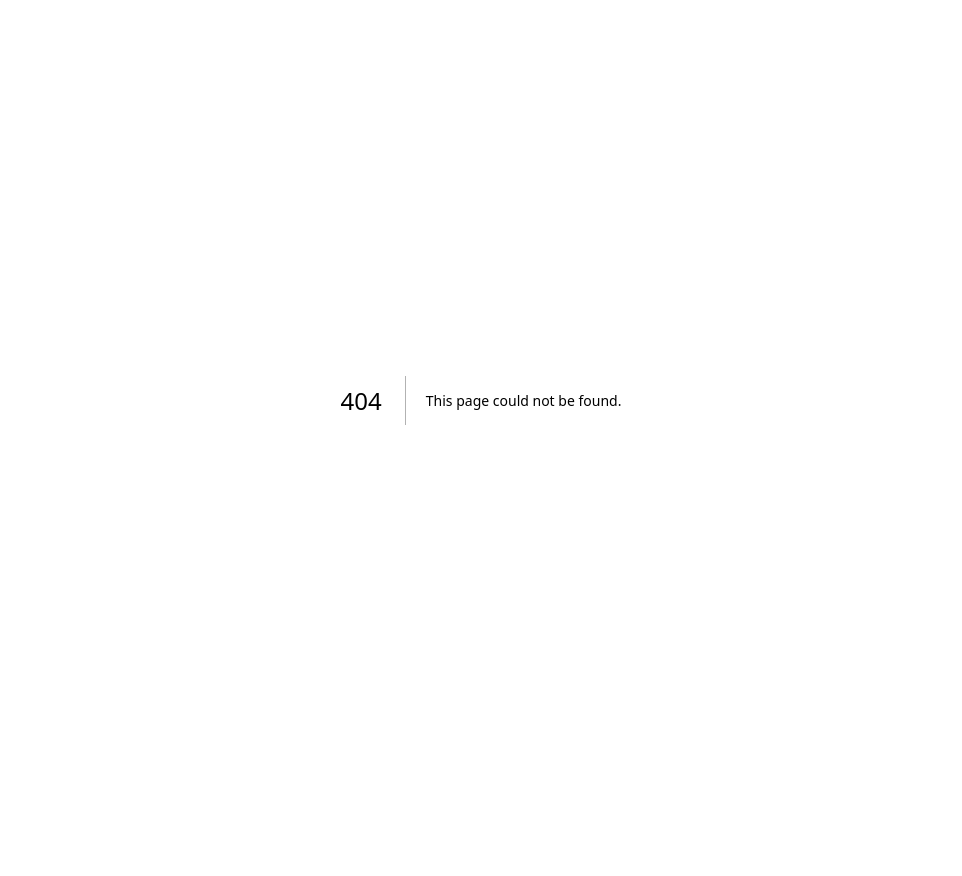
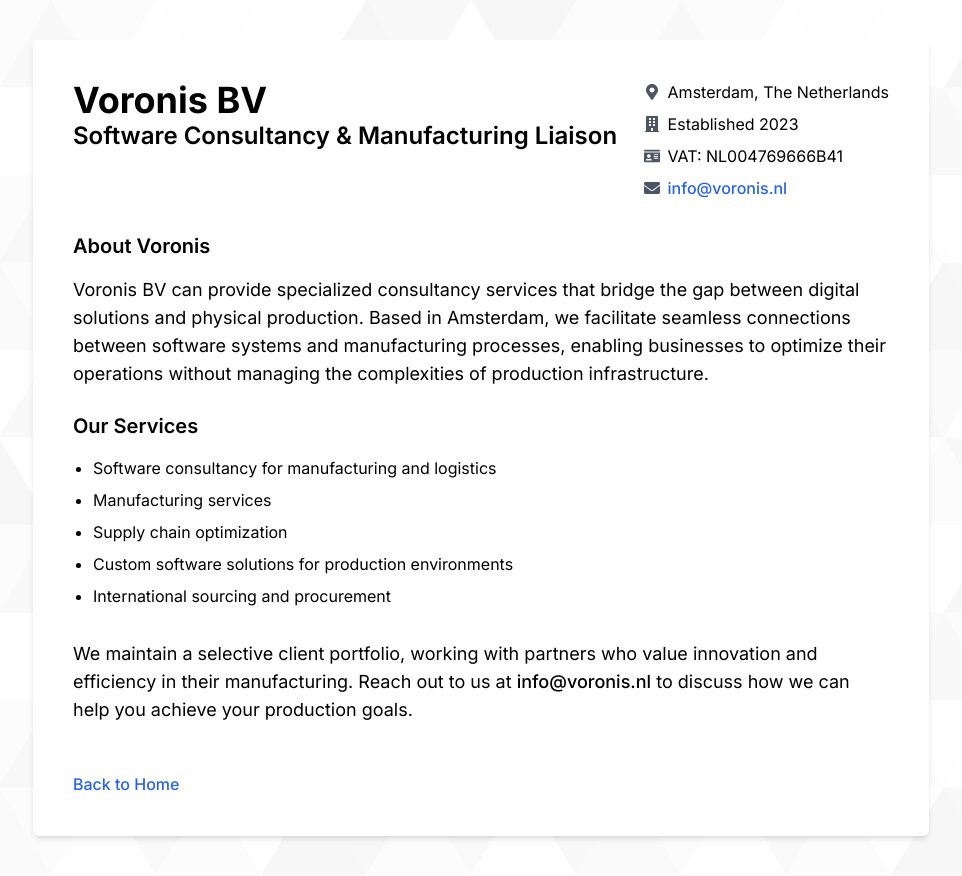
Before and after one commit to Foxona/foxona_cv, a Next.js app: page /voronis in a window 1280 px wide. Before the commit this address had no page. Shown: the whole page, without its empty margins (159-1121 px from the left). Before the commit the page ends 800 px from the top, so only its background shows below. Built offline with nearby package versions, Linux system fonts and the light colour scheme.

Commit message:
Add Voronis page

```diff
--- a/src/app/page.tsx
+++ b/src/app/page.tsx
@@ -1,12 +1,22 @@
 "use client";
 import Head from "next/head";
-import { FaTelegram, FaGithub, FaFilePdf, FaLinkedinIn } from "react-icons/fa";
+import Link from "next/link";
+import { FaGithub, FaFilePdf, FaLinkedinIn } from "react-icons/fa";
 
 const ExperienceSection = () => {
   const myExperiences = [
     {
+      title: "Self-Employed, Voronis BV",
+      href: "/voronis",
+      date: "Jan 2024 - Present",
+      description: [
+        "Developing software solutions for a FinTech startup focusing on gamified investment",
+        "Manufacturing liaison services, including sourcing and procurement",
+      ],
+    },
+    {
       title: "Fullstack Developer, VeiligWerk",
-      date: "Nov 2023 - Present",
+      date: "Nov 2023 - Dec 2024",
       description: [
         "Released the construction safety management application to clients, leading to improved safety compliance on construction sites",
         "Migrated a legacy PHP web app to a modern React + NodeJS/Express stack, enhancing usability and maintainability",
@@ -52,7 +62,9 @@ const ExperienceSection = () => {
       {myExperiences.map((experience) => (
         <div className="mb-5 px-0" key={experience.title}>
           <div className="flex flex-col justify-between print:flex-row print:items-center md:flex-row md:items-center">
-            <h4 className="text-lg font-semibold">{experience.title}</h4>
+            {experience.href ?
+              <Link href={experience.href} className="text-lg font-semibold hover:underline">{experience.title}</Link>
+              : <h4 className="text-lg font-semibold">{experience.title}</h4>}
             <span className="pr-5 text-gray-500">{experience.date}</span>
           </div>
           <ul className="mt-1 list-disc pl-5">
@@ -76,10 +88,10 @@ const handlePrint = () => {
 };
 
 const links = [
-  // {
-  //   name: "pdf",
-  //   icon: <FaFilePdf className="text-red-500 hover:cursor-pointer hover:text-red-400 print:hidden" size={28} onClick={handlePrint} />,
-  // },
+  {
+    name: "pdf",
+    icon: <FaFilePdf className="hover:cursor-pointer print:hidden" size={28} onClick={handlePrint} />,
+  },
   {
     name: "github",
     link: "https://github.com/foxona",
@@ -115,7 +127,7 @@ const SkillsSection = () => {
   const skills = [
     {
       tagColor: "bg-secondary",
-      skills: ["React", "NextJS", "MobX", "Redux", "UI Frameworks", "Tailwind CSS", "Vite", ],
+      skills: ["React", "NextJS", "MobX", "Redux", "UI Frameworks", "Tailwind CSS", "Vite",],
     },
     {
       tagColor: "bg-secondary",
--- /dev/null
+++ b/src/app/voronis/page.tsx
@@ -0,0 +1,78 @@
+"use client";
+import Link from "next/link";
+import { FaMapMarkerAlt, FaBuilding, FaIdCard, FaEnvelope } from "react-icons/fa";
+
+export default function Voronis() {
+  const services = [
+    "Software consultancy for manufacturing and logistics",
+    "Manufacturing services",
+    "Supply chain optimization",
+    "Custom software solutions for production environments",
+    "International sourcing and procurement"
+  ];
+
+  return (
+    <div className="bg-tile print:m-0 print:bg-inherit print:px-0 print:py-0 md:px-5 md:py-10">
+      <div className="mx-auto max-w-4xl rounded-md bg-white p-4 shadow-md print:p-0 print:shadow-none md:p-10">
+        <div className="flex flex-col justify-between">
+          <div className="flex flex-col md:flex-row md:justify-between">
+            <div>
+              <h1 className="text-4xl font-bold">Voronis BV</h1>
+              <h2 className="text-2xl font-semibold">Software Consultancy & Manufacturing Liaison</h2>
+            </div>
+
+            <div className="mt-4 md:mt-0">
+              <div className="flex items-center mb-2">
+                <FaMapMarkerAlt className="mr-2 text-gray-600" />
+                <span>Amsterdam, The Netherlands</span>
+              </div>
+              <div className="flex items-center mb-2">
+                <FaBuilding className="mr-2 text-gray-600" />
+                <span>Established 2023</span>
+              </div>
+              <div className="flex items-center mb-2">
+                <FaIdCard className="mr-2 text-gray-600" />
+                <span>VAT: NL004769666B41</span>
+              </div>
+              <div className="flex items-center">
+                <FaEnvelope className="mr-2 text-gray-600" />
+                <a href="mailto:info@voronis.nl" className="font-medium text-blue-600 dark:text-blue-500 hover:underline">
+                  info@voronis.nl
+                </a>
+              </div>
+            </div>
+          </div>
+
+          <div className="mt-8">
+            <h3 className="mb-4 text-xl font-semibold">About Voronis</h3>
+            <p className="text-lg mb-6">
+              Voronis BV can provide specialized consultancy services that bridge the gap between digital
+              solutions and physical production. Based in Amsterdam, we facilitate seamless connections
+              between software systems and manufacturing processes, enabling businesses to optimize
+              their operations without managing the complexities of production infrastructure.
+            </p>
+
+            <h3 className="mb-4 text-xl font-semibold">Our Services</h3>
+            <ul className="mt-1 list-disc pl-5 mb-8">
+              {services.map((service, i) => (
+                <li key={i} className="mb-2">{service}</li>
+              ))}
+            </ul>
+
+            <p className="text-lg mb-6">
+              We maintain a selective client portfolio, working with partners who value
+              innovation and efficiency in their manufacturing. Reach out to us at <a href="mailto:info@voronis.nl" className="font-medium hover:underline">
+                info@voronis.nl</a> to discuss how we can help you achieve your production goals.
+            </p>
+          </div>
+
+          <div className="mt-6">
+            <Link href="/" className="font-medium text-blue-600 dark:text-blue-500 hover:underline">
+              Back to Home
+            </Link>
+          </div>
+        </div>
+      </div>
+    </div>
+  );
+}
```
Lines whose indentation alone changed are shown as unchanged.
